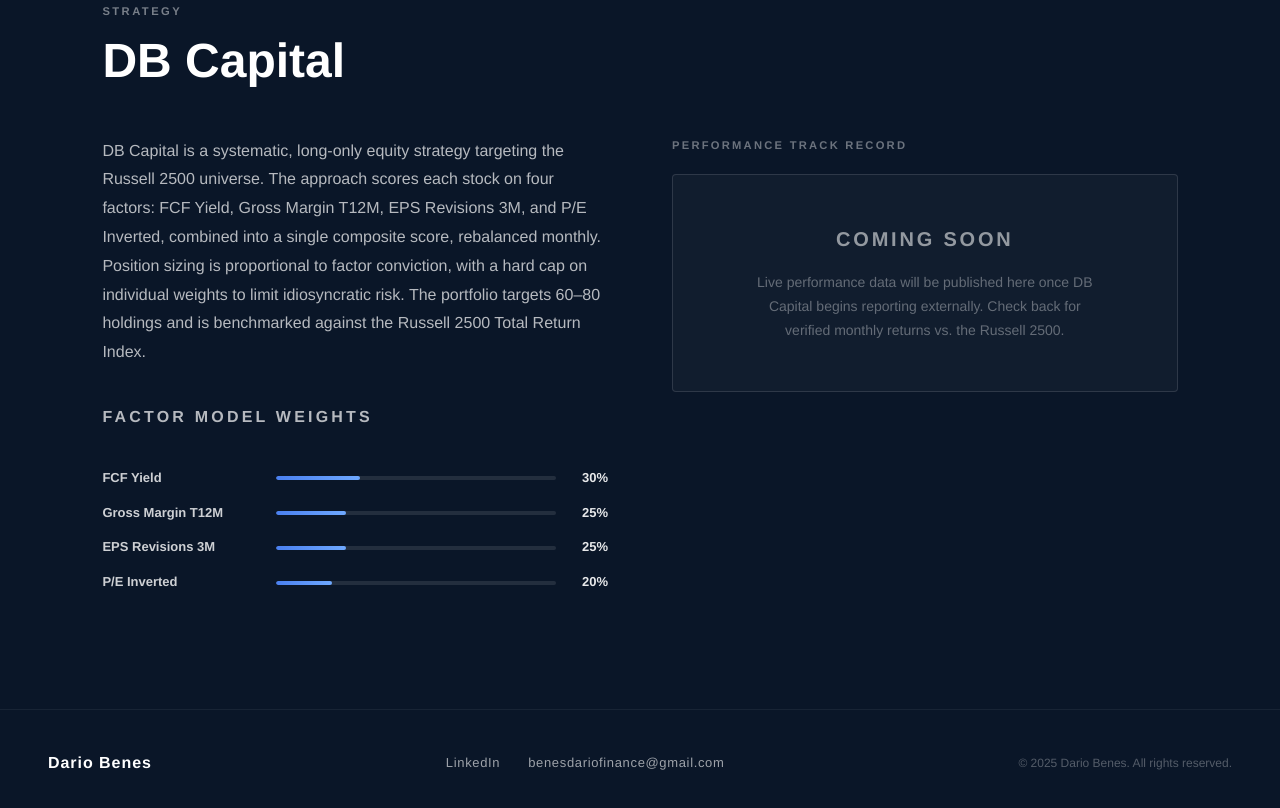
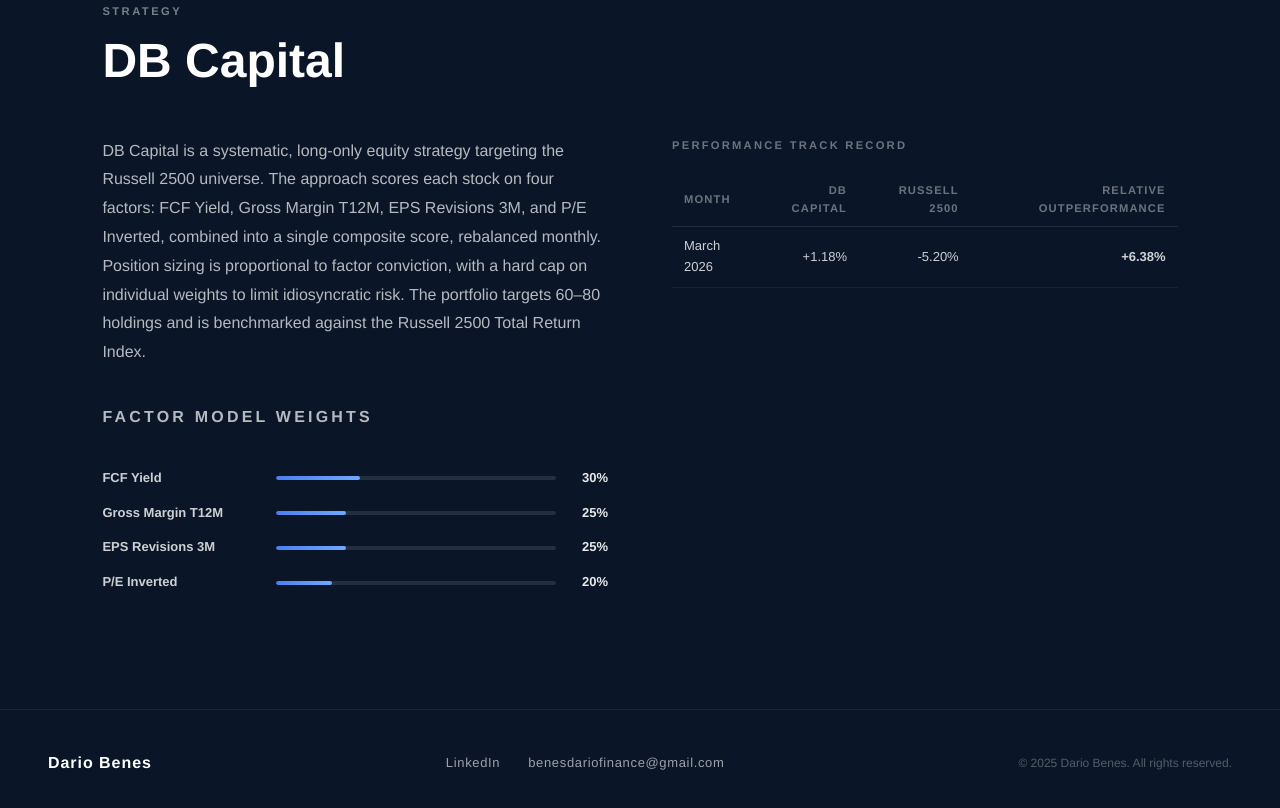
Before and after one commit to DarioB05/dariobenes-site, a plain HTML site: page index.html in a window 1280 px wide. Shown: the part 2667-3475 px from the top of the page. Drawn offline with Linux system fonts and the light colour scheme.

Commit message:
add March 2026 performance data

```diff
--- a/index.html
+++ b/index.html
@@ -399,30 +399,39 @@
       margin-bottom: 20px;
     }
 
-    .coming-soon-box {
-      border: 1px solid rgba(255,255,255,0.12);
-      border-radius: 4px;
-      padding: 48px 36px;
-      text-align: center;
-      background: rgba(255,255,255,0.03);
+    .returns-table {
+      width: 100%;
+      border-collapse: collapse;
+      font-size: 0.8125rem;
     }
 
-    .coming-soon-label {
-      font-size: 1.25rem;
+    .returns-table th {
+      text-align: left;
+      padding: 8px 12px;
+      font-size: 0.7rem;
       font-weight: 700;
-      letter-spacing: 0.14em;
+      letter-spacing: 0.1em;
       text-transform: uppercase;
-      color: rgba(255,255,255,0.55);
-      margin-bottom: 16px;
+      color: rgba(255,255,255,0.40);
+      border-bottom: 1px solid rgba(255,255,255,0.10);
     }
 
-    .coming-soon-sub {
-      font-size: 0.875rem;
-      color: rgba(255,255,255,0.35);
-      line-height: 1.7;
-      max-width: 340px;
-      margin: 0 auto;
+    .returns-table th:not(:first-child),
+    .returns-table td:not(:first-child) {
+      text-align: right;
     }
+
+    .returns-table td {
+      padding: 9px 12px;
+      color: rgba(255,255,255,0.80);
+      border-bottom: 1px solid rgba(255,255,255,0.05);
+    }
+
+    .returns-table tr:hover td { background: rgba(255,255,255,0.04); }
+
+    .pos { color: #5DF094; }
+    .neg { color: #FF6B6B; }
+    .outperform { color: #5DF094; font-weight: 700; }
 
     /* ─── FOOTER ──────────────────────────────────────────── */
     footer {
@@ -679,16 +688,27 @@
         </ul>
       </div>
 
-      <!-- Right: coming soon panel -->
+      <!-- Right: performance table -->
       <div class="returns-panel">
         <p class="returns-heading">Performance Track Record</p>
-        <div class="coming-soon-box">
-          <p class="coming-soon-label">Coming Soon</p>
-          <p class="coming-soon-sub">
-            Live performance data will be published here once DB Capital begins
-            reporting externally. Check back for verified monthly returns vs. the Russell 2500.
-          </p>
-        </div>
+        <table class="returns-table">
+          <thead>
+            <tr>
+              <th>Month</th>
+              <th>DB Capital</th>
+              <th>Russell 2500</th>
+              <th>Relative Outperformance</th>
+            </tr>
+          </thead>
+          <tbody>
+            <tr>
+              <td>March 2026</td>
+              <td class="pos">+1.18%</td>
+              <td class="neg">-5.20%</td>
+              <td class="outperform">+6.38%</td>
+            </tr>
+          </tbody>
+        </table>
       </div>
 
     </div>
```
